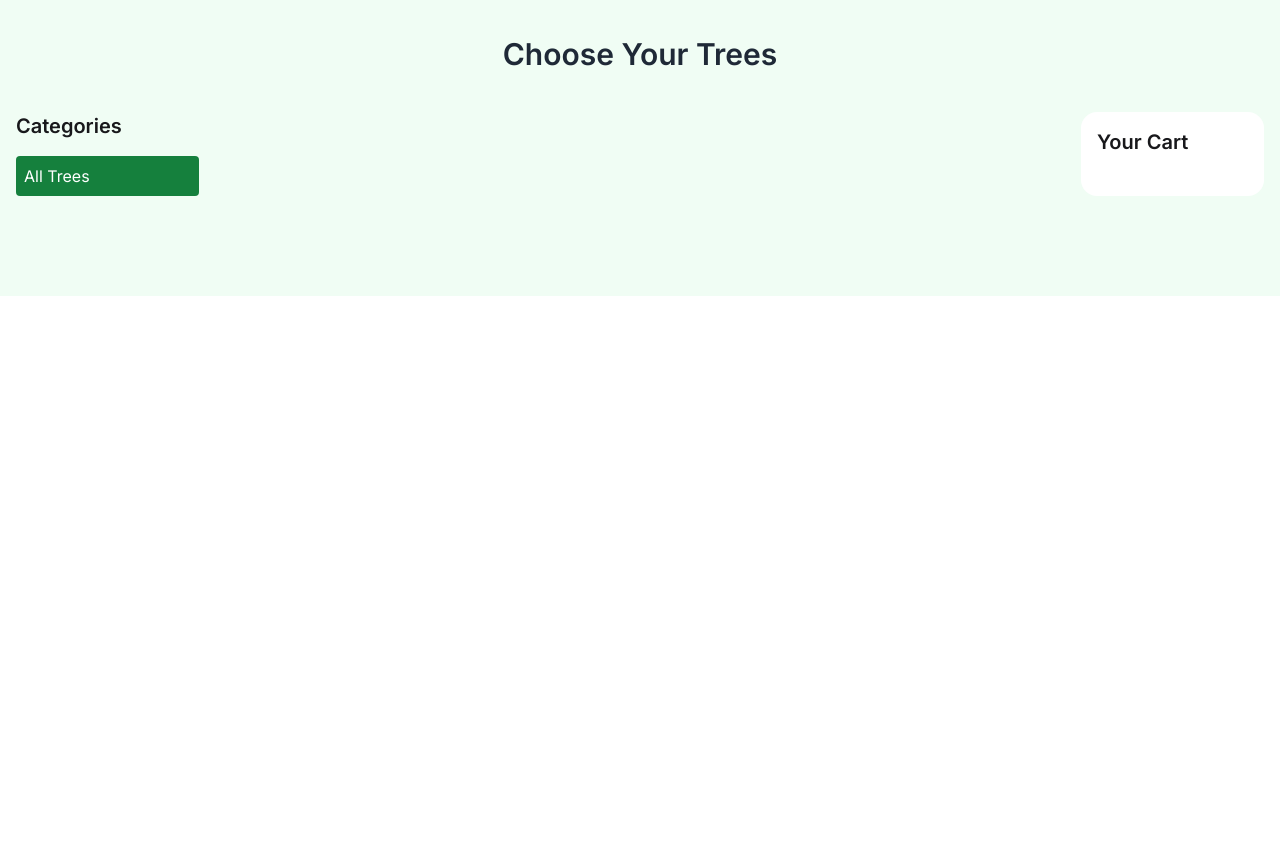
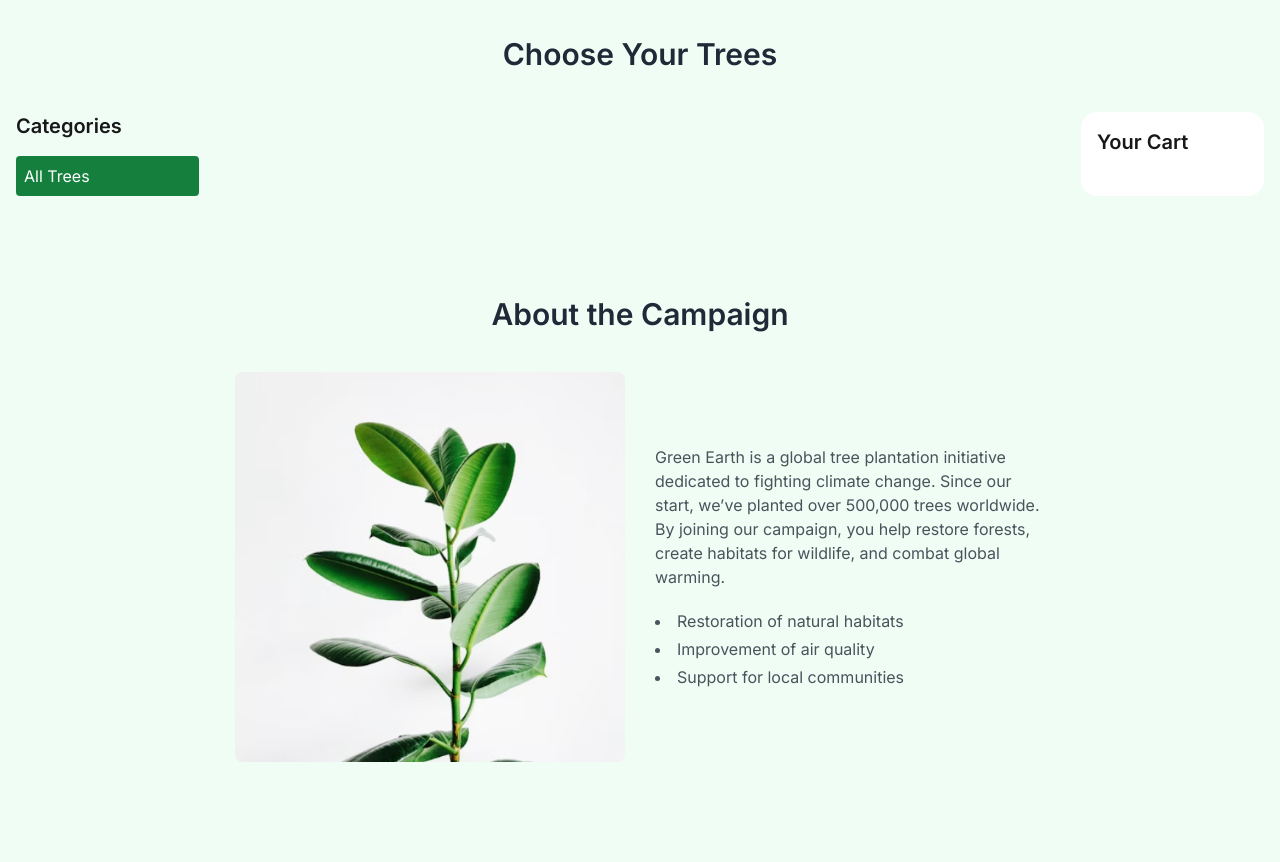
Before and after one commit to Mohammadsyedmostafa/Green-Earth, a plain HTML site: page index.html in a window 1280 px wide. Shown: the part 524-1386 px from the top of the page. Before the commit the page ends 820 px from the top, so only its background shows below. Drawn offline with nearby package versions, Linux system fonts and the light colour scheme; files whose address does not match are found by name.

Commit message:
About the Campaign Section

```diff
--- a/index.html
+++ b/index.html
@@ -93,6 +93,27 @@
             </div>
             </dialog>
         </section>
+        <!-- About the Campaign Section -->
+        <section class="about-campaign-area  bg-[#f0fdf4] pb-14 lg:pb-[100px]">
+            <div class="w-11/12 lg:w-full max-w-[1090px] mx-auto">
+                <h3 class="text-3xl font-semibold text-center mb-10 text-[#1f2937]">About the Campaign</h3>
+                <div class="about-campaign-inner lg:mx-[140px] flex flex-col lg:flex-row gap-[30px] items-center">
+                    <div class="about-campaign-left flex-1">
+                        <img src="./assets/about.png" alt="About Image">
+                    </div>
+                    <div class="about-campaign-right flex-1">
+                        <p class="text-base text-[#1f2937] opacity-80">
+                            Green Earth is a global tree plantation initiative dedicated to fighting climate change. Since our start, we’ve planted over 500,000 trees worldwide. By joining our campaign, you help restore forests, create habitats for wildlife, and combat global warming.
+                        </p>
+                        <ul class="list-disc list-inside mt-5 space-y-1">
+                            <li class="text-base text-[#1f2937] opacity-80">Restoration of natural habitats</li>
+                            <li class="text-base text-[#1f2937] opacity-80">Improvement of air quality</li>
+                            <li class="text-base text-[#1f2937] opacity-80">Support for local communities</li>
+                        </ul>
+                    </div>
+                </div>
+            </div>
+        </section>
     </main>
     <footer>
 
```
